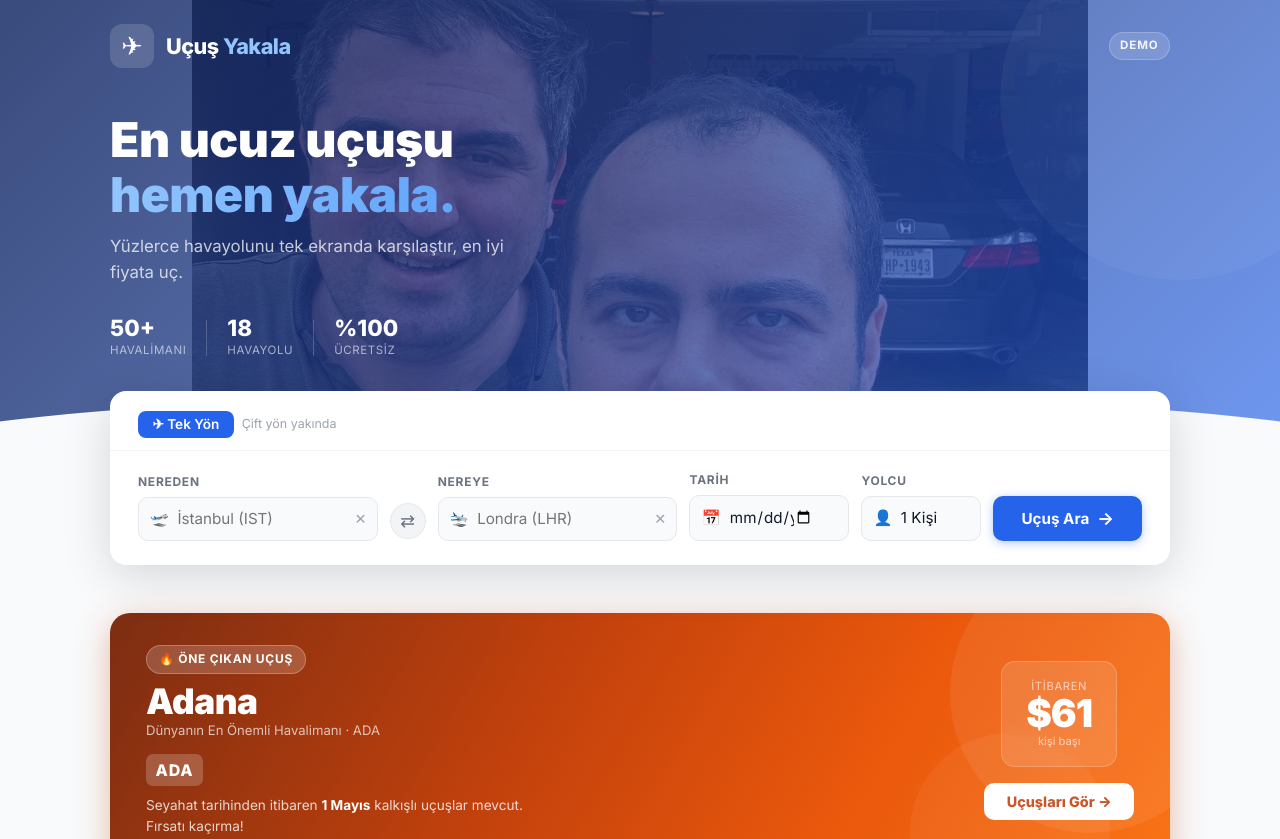
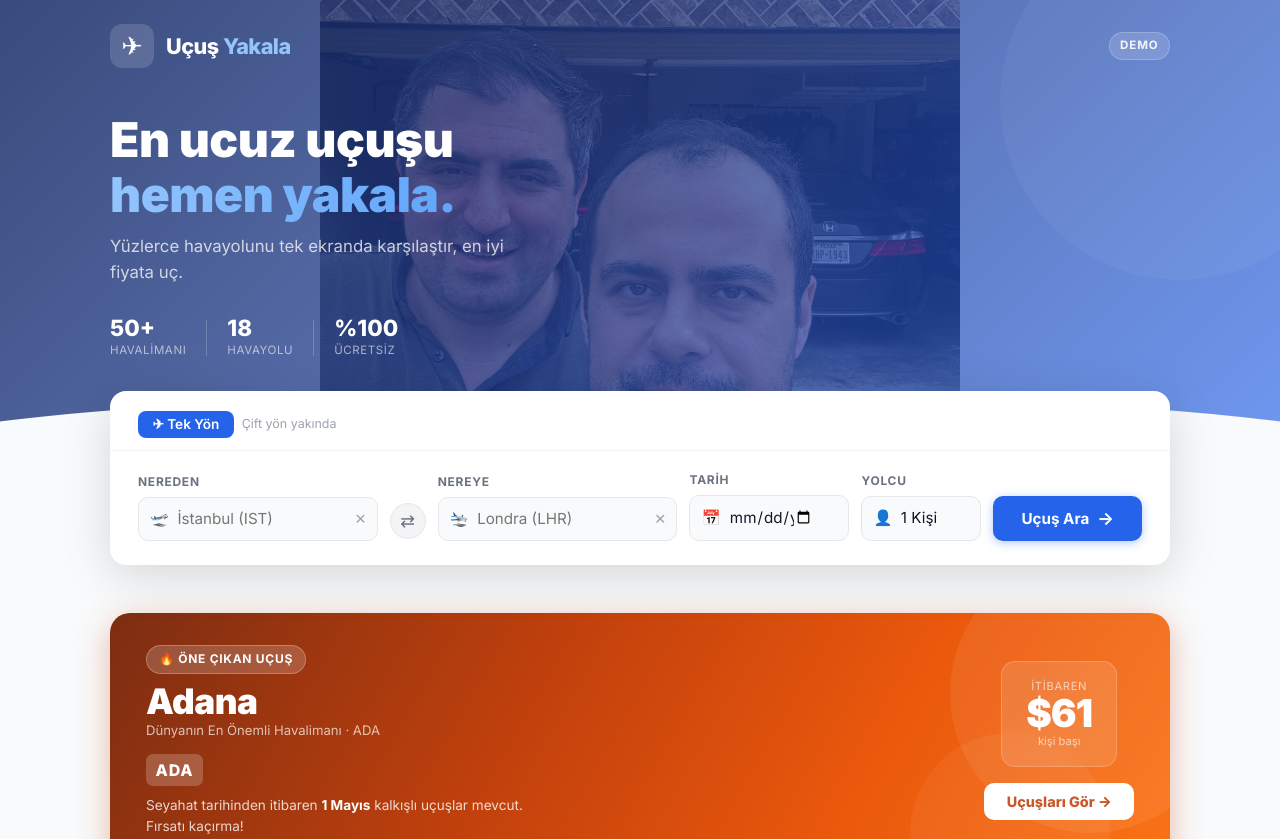
Before and after one commit to mustafa-turkekul/ucus-yakala, a plain HTML site: page index.html in a window 1280 px wide. Shown: the top 839 px of the page. Drawn offline with Linux system fonts and the light colour scheme.

Commit message:
Set hero background to 50% zoom out

```diff
--- a/css/style.css
+++ b/css/style.css
@@ -40,7 +40,7 @@ input, select { font-family: inherit; }
 .site-header {
   background:
     linear-gradient(135deg, rgba(15,36,96,.82) 0%, rgba(30,58,138,.75) 40%, rgba(37,99,235,.65) 100%),
-    url('../assets/hero-bg.jpg') center center / 70% auto no-repeat;
+    url('../assets/hero-bg.jpg') center center / 50% auto no-repeat;
   color: var(--white);
   padding: 1.5rem 0 6rem;
   position: relative;
```
